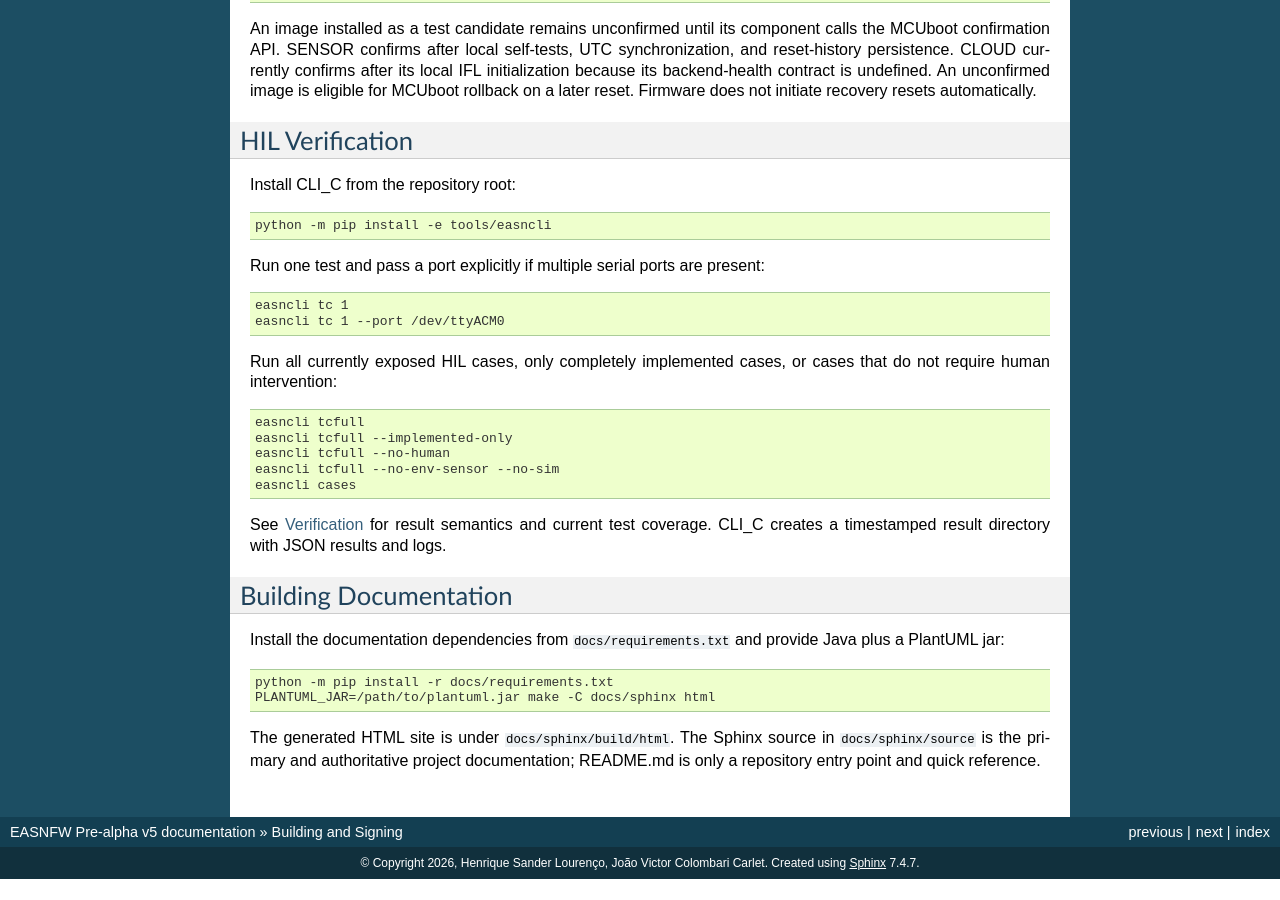
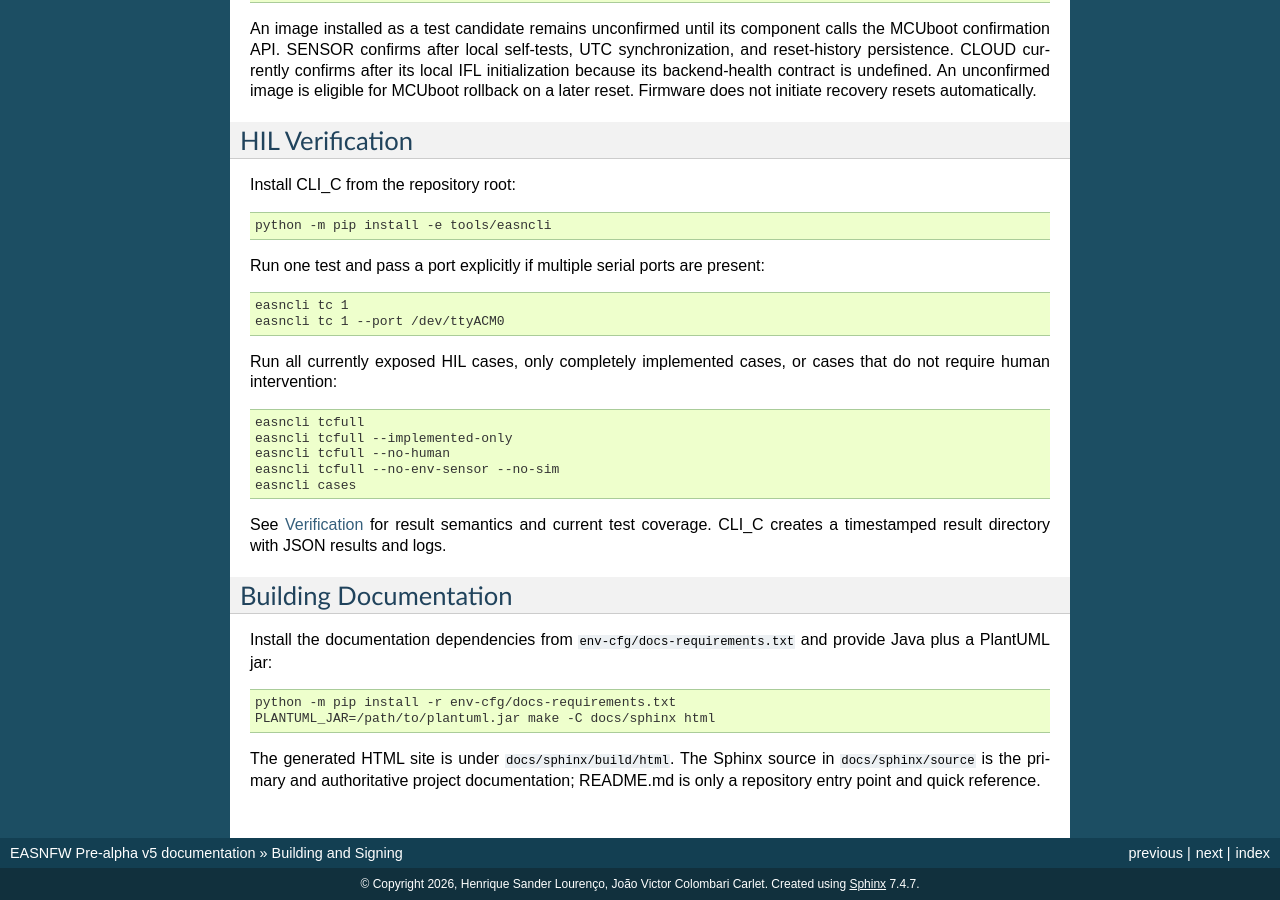
Before and after one commit to hslourenc/easnfw, a Sphinx documentation site: the page built from docs/sphinx/source/chapters/building.rst, in a window 1280 px wide and 900 px high, scrolled down 1711 px. Built offline with Sphinx 7.4.7, drawn with Linux system fonts in a browser that asks for light colours; the version number could not be read and is left out; before the commit the page ends 2590 px from its top, so only the background shows below that.

Commit message:
gather requirements.txt's for different things under a common path

```diff
--- a/docs/sphinx/source/chapters/building.rst
+++ b/docs/sphinx/source/chapters/building.rst
@@ -153,12 +153,13 @@ CLI_C creates a timestamped result directory with JSON results and logs.
 Building Documentation
 ======================
 
-Install the documentation dependencies from ``docs/requirements.txt`` and
+Install the documentation dependencies from
+``env-cfg/docs-requirements.txt`` and
 provide Java plus a PlantUML jar:
 
 .. code-block:: console
 
-   python -m pip install -r docs/requirements.txt
+   python -m pip install -r env-cfg/docs-requirements.txt
    PLANTUML_JAR=/path/to/plantuml.jar make -C docs/sphinx html
 
 The generated HTML site is under ``docs/sphinx/build/html``. The Sphinx source
```
Also changed, not shown: README.md (+3 -3 lines), 5 other files.
